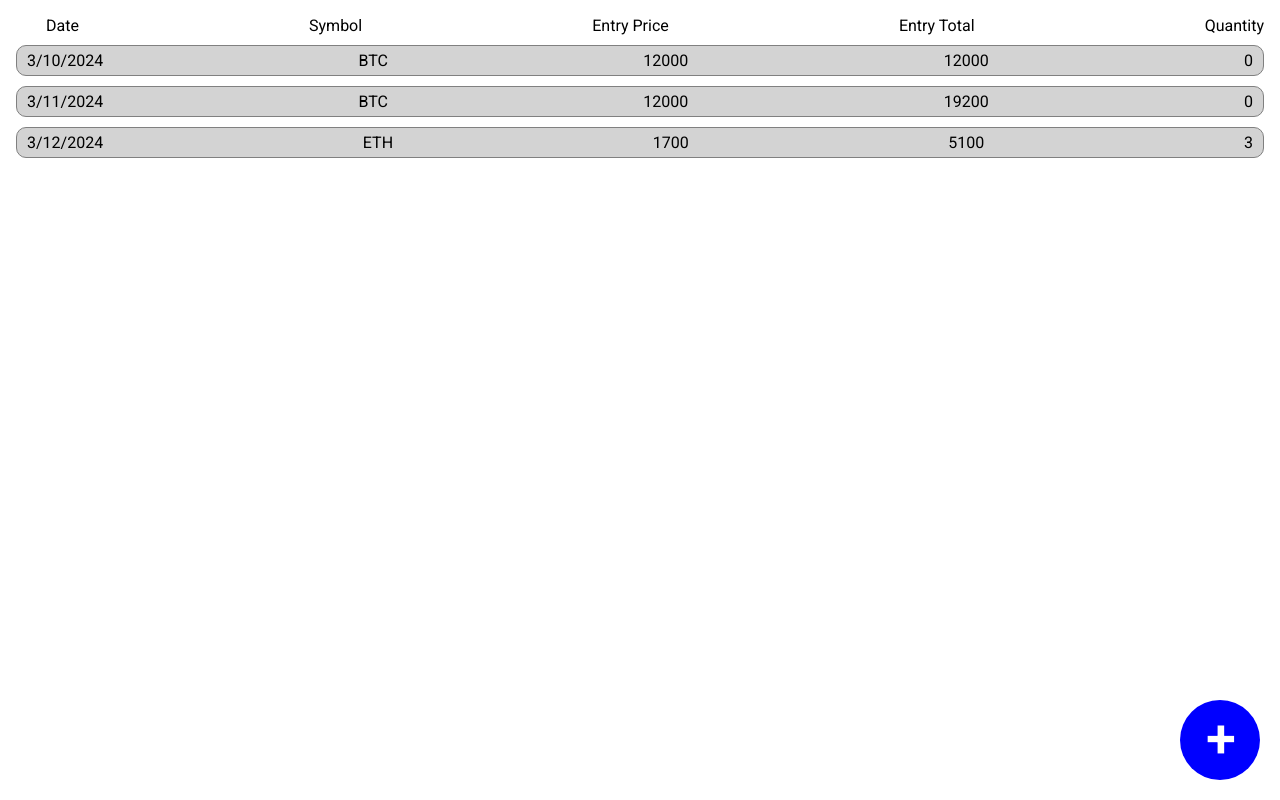
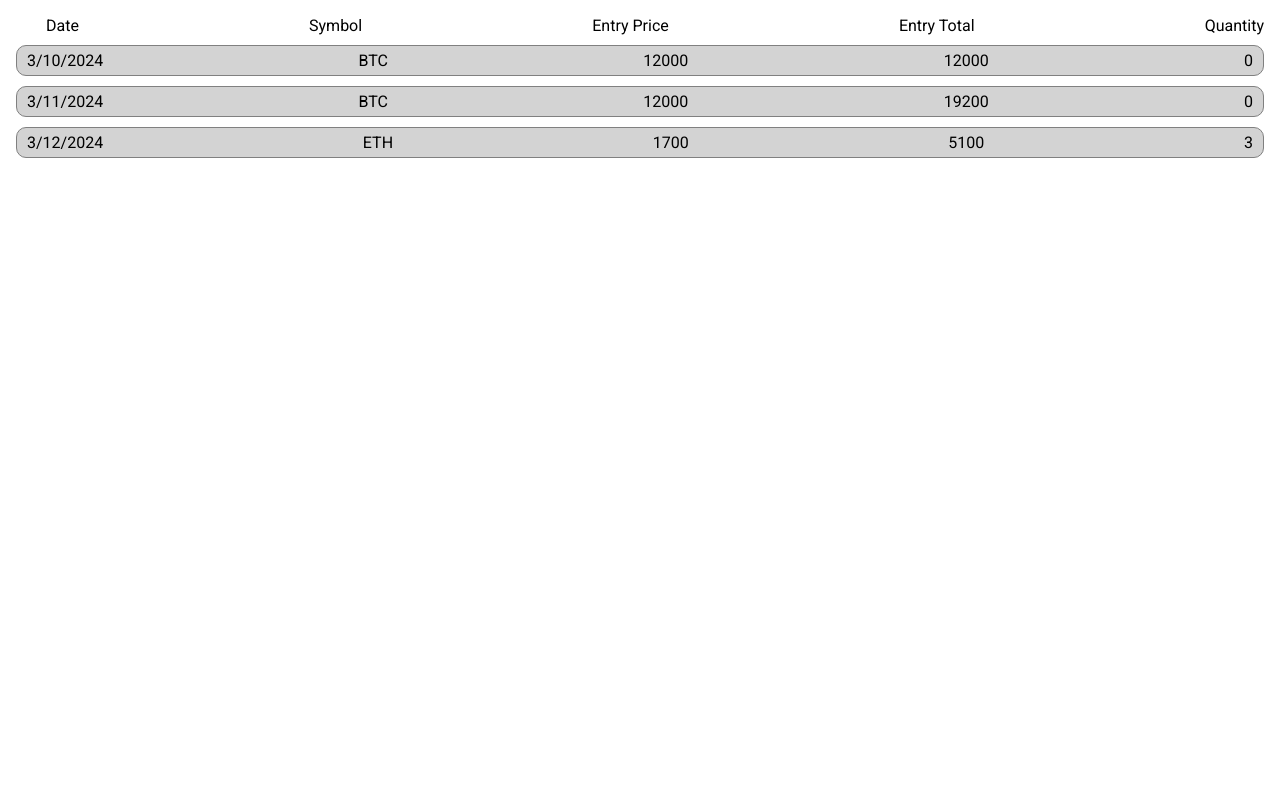
Before and after one commit to flipjorge/trading-journal-react, a React (Vite) app: page / in a window 1280 px wide. Built offline with nearby package versions, Linux system fonts and the light colour scheme.

Commit message:
Implement add trade button design

```diff
--- a/src/components/AddTradeButton.tsx
+++ b/src/components/AddTradeButton.tsx
@@ -1,30 +1,36 @@
 import styled from "styled-components";
+import AddIcon from "../assets/add-icon.svg?react";
 
 const Button = styled.a`
     display: flex;
     position: relative;
-        width: 80px;
-        height: 80px;
-        border-radius: 100%;
     justify-content: center;
     align-items: center;
-        background-color: blue;
+    width: 40px;
+    height: 40px;
     cursor: pointer;
-        color: white;
-        font-size: 50px;
-        font-weight: bold;
+    stroke: ${props => props.theme.icons};
+
+    svg {
+        width: 30px;
+        height: 30px;
+    }
 
     &:hover{
-            background-color: darkblue;
+        stroke: ${props => props.theme.iconsHover};
     }
 `
 
-type AddTradeButtonProps = {
+type Props = {
     onClick:() => void
 }
 
-const AddTradeButton = ({onClick}:AddTradeButtonProps) => {
-    return <Button onClick={onClick}>+</Button>
+const AddTradeButton = ({onClick}:Props) => {
+    return (
+        <Button onClick={onClick}>
+            <AddIcon/>
+        </Button>
+    )
 }
 
 export default AddTradeButton;
```
Also changed, not shown: src/assets/add-icon.svg (added). Lines whose indentation alone changed are shown as unchanged.
